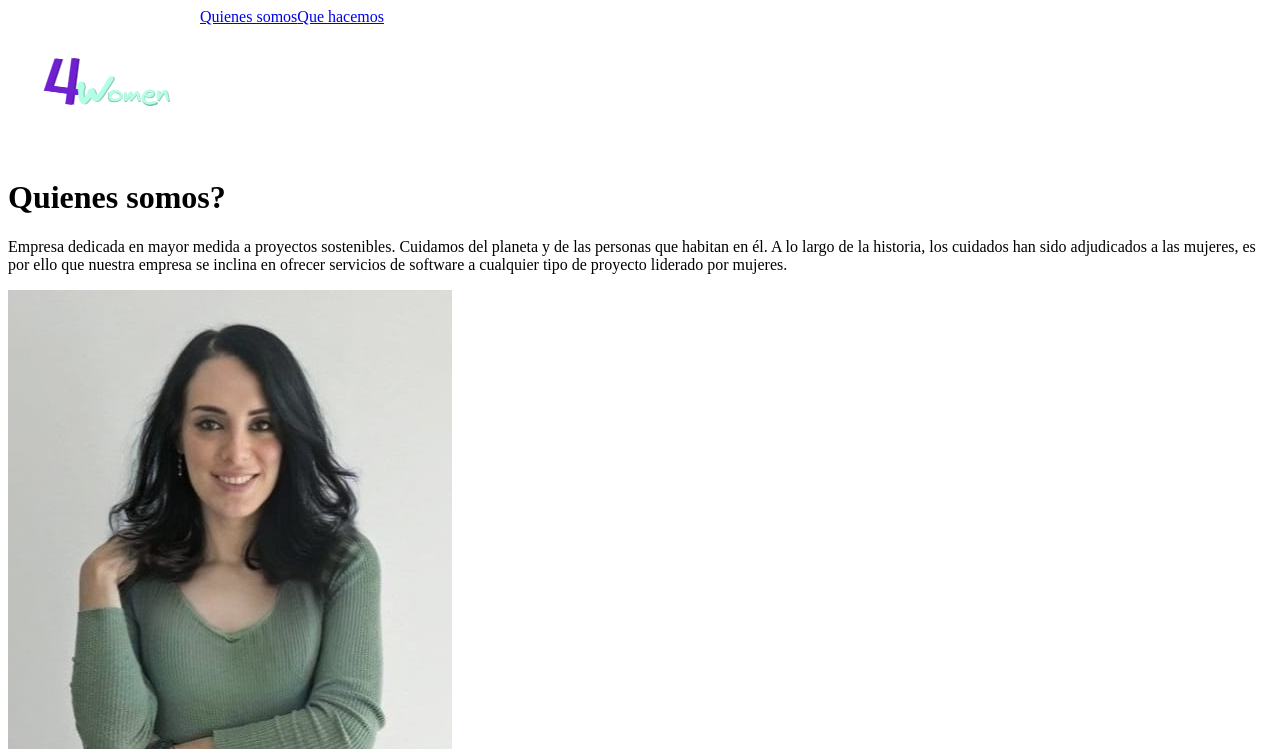
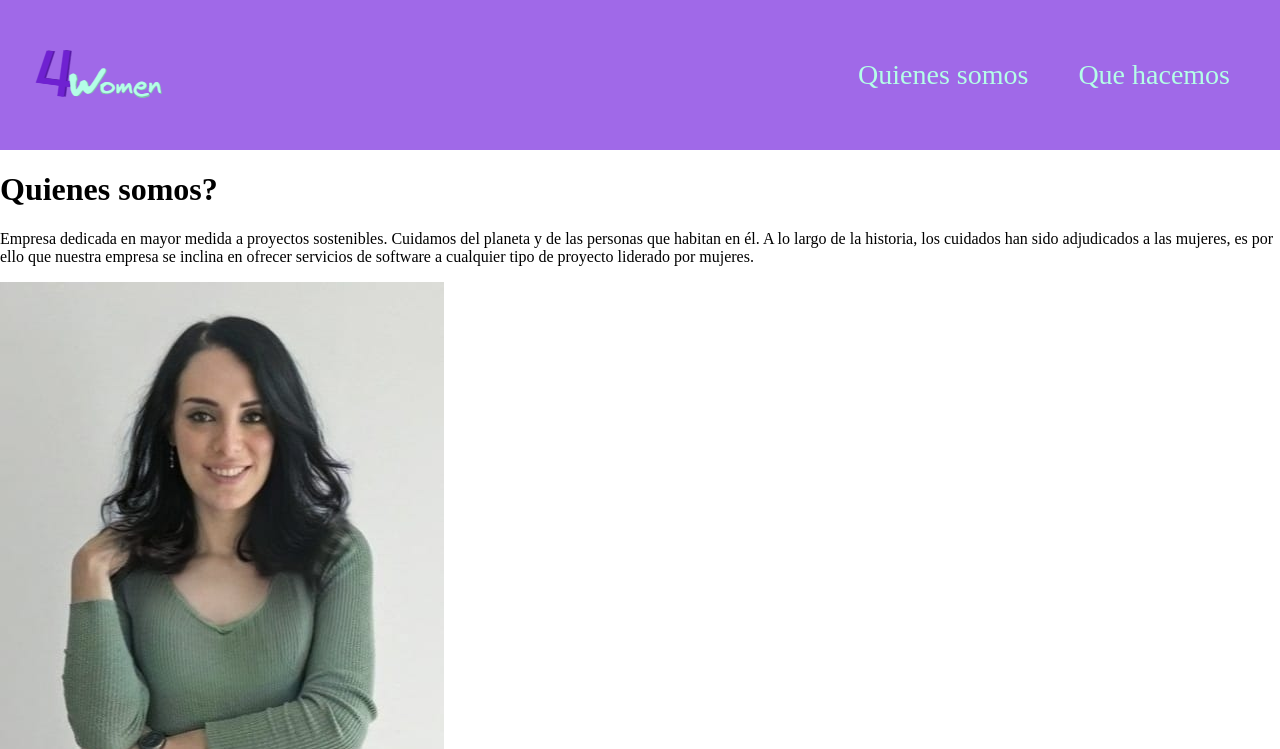
Before and after one commit to candymd/bftp2-project1-group1, a plain HTML site: page index.html in a window 1280 px wide. Shown: the top 749 px of the page. Drawn offline with Linux system fonts and the light colour scheme.

Commit message:
se añadió correctamente el navbar al index

```diff
--- a/css/style.css
+++ b/css/style.css
@@ -1,6 +1,3 @@
-.navbar {
-    display: flex;
-}
 .footer-contacto {
     color: #a16ae8;
     font-weight: bold;
@@ -10,3 +7,47 @@ footer {
     display: flex;
 
 }
+
+nav {
+    display: flex;
+    flex-direction: row;
+    justify-content: space-between;
+    flex-wrap: wrap;
+    background-color: hsl(266, 73%, 66%);
+    align-items: center;
+}
+
+.logo {
+width: 200px;
+padding-left: -10px;
+
+}
+
+ul {
+display: flex;
+margin-right: 50px;
+gap: 50px;
+list-style: none;
+text-align: center;
+justify-content: space-around;
+width: auto;
+font-size: 28px;
+
+
+}
+
+li a {
+ text-decoration: none;
+ color: #b4fee7;
+
+}
+
+.botones {
+
+justify-content: space-around;
+align-items: flex-end;
+}
+
+body {
+margin: auto
+}
--- a/index.html
+++ b/index.html
@@ -10,17 +10,18 @@
 <body>
 
 		<!-- NAVBAR -->
-<header>
-	<nav>
-	<div class= "navbar">
-		<div class= "logo">
-				<img src= "img/4women-logo.png" alt="Logo de 4Women">
-		</div class="buttons">
-		<a href="#quienes-somos">Quienes somos</a>
-		<a href="que-hacemos">Que hacemos</a>
-	</div>
-		</nav>
-			</header>
+		<header>
+			<nav>
+					  <div class="logo"><img src="img/4women-logo.png" style="width: auto;" alt="Logo de 4Women"/>
+					  </div>
+			<div class="botones">
+				<ul>
+				 <li><a href="#quienes-somos">Quienes somos</a></li>
+				  <li><a href="que-hacemos">Que hacemos</a></li>
+				</ul>
+			  </div>
+		  </nav>
+		  </header>
 		<!-- MAIN CONTAINER -->
 <div class="main-container">
 	<div class="description">
```
